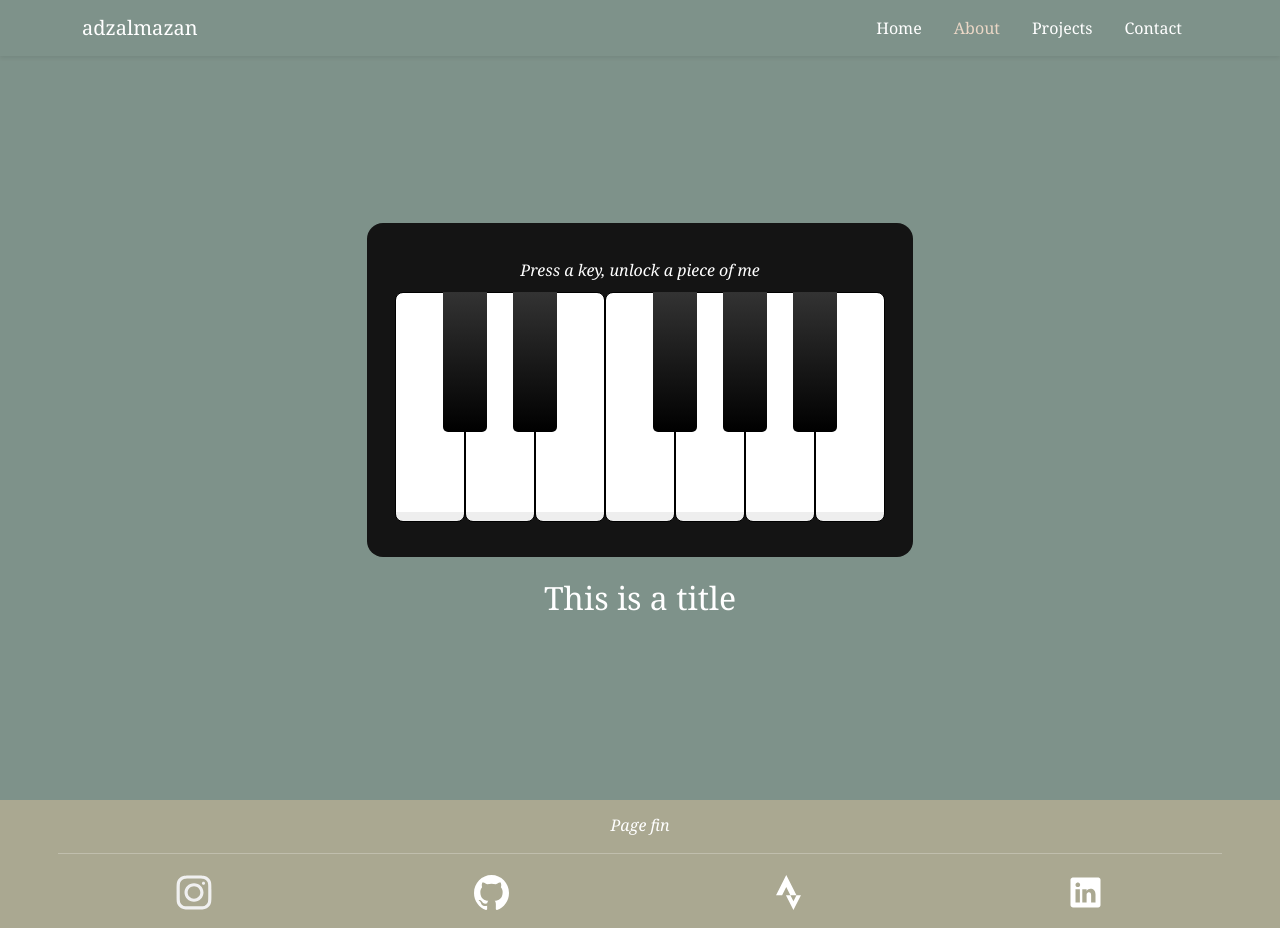
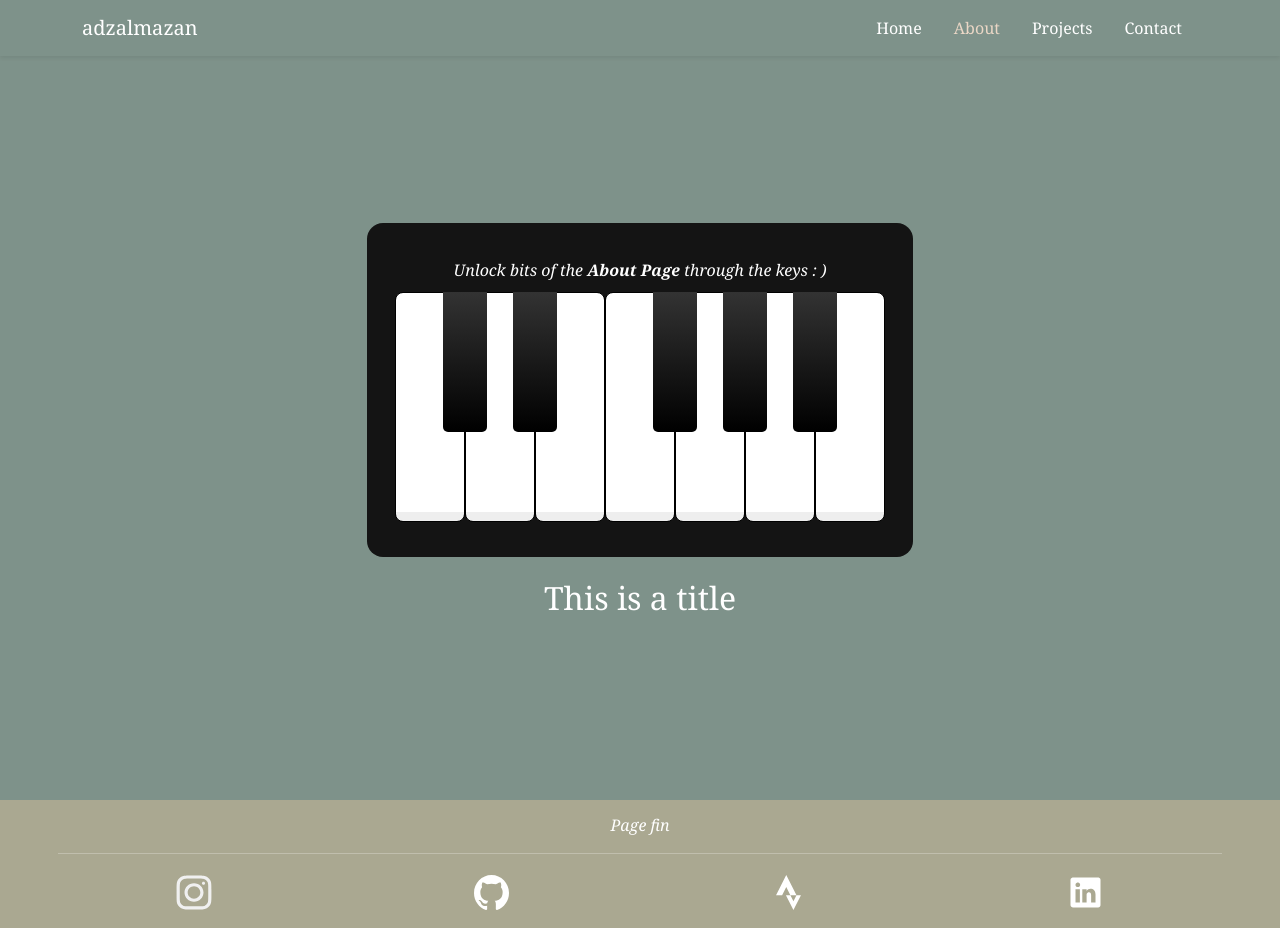
Before and after one commit to ausdotsn50/homepage, a Flask app: page /about in a window 1280 px wide. Run offline with Flask 3, Linux system fonts and the light colour scheme.

Commit message:
about page fix

```diff
--- a/app.py
+++ b/app.py
@@ -41,13 +41,13 @@ projects_data = [
 
     {
     "name": "Alzar",
-    "description": "A commissioned map for BIO 265 course research.",
+    "description": "A CS50x Final Project: iOS-based POS software specifically designed for water refilling station businesses.",
     "repository": "https://drive.google.com/drive/folders/1cyWaFJa8VZG12r35aU_1y1Fye6ATLQml?usp=drive_link"
     },
 
     {
     "name": "AiGRI",
-    "description": "A commissioned map for BIO 265 course research.",
+    "description": "APRU Tech Policy Hackathon 2025 Deliverable: Leveraging drone data and AI to make agricultural insurance more efficient and accessible for smallholder farmers.",
     "repository": "https://drive.google.com/drive/folders/1cyWaFJa8VZG12r35aU_1y1Fye6ATLQml?usp=drive_link"
     },
 ]
--- a/templates/about.html
+++ b/templates/about.html
@@ -11,7 +11,7 @@
             <div class="container">
                 <div class="container piano-cont rounded-4 bot-buffer"> <!-- To change -->
                     <div class="row">
-                        <div class="col piano-labels bot-buffer"><i>Press a key, unlock a piece of me</i></div>
+                        <div class="col piano-labels bot-buffer"><i>Unlock bits of the <b>About Page</b> through the keys : &#41;</i></div>
                     </div>
 
                     <div class="row justify-content-center">
--- a/templates/layout.html
+++ b/templates/layout.html
@@ -13,6 +13,7 @@
 
         <!-- Own css file -->
         <link href="../static/styles.css" rel="stylesheet">
+        <link rel="icon" type="image/x-icon" href="../static/assets/icons/icon.png">
 
         <title>{% block title %} {% endblock %}</title>
     </head>
```
